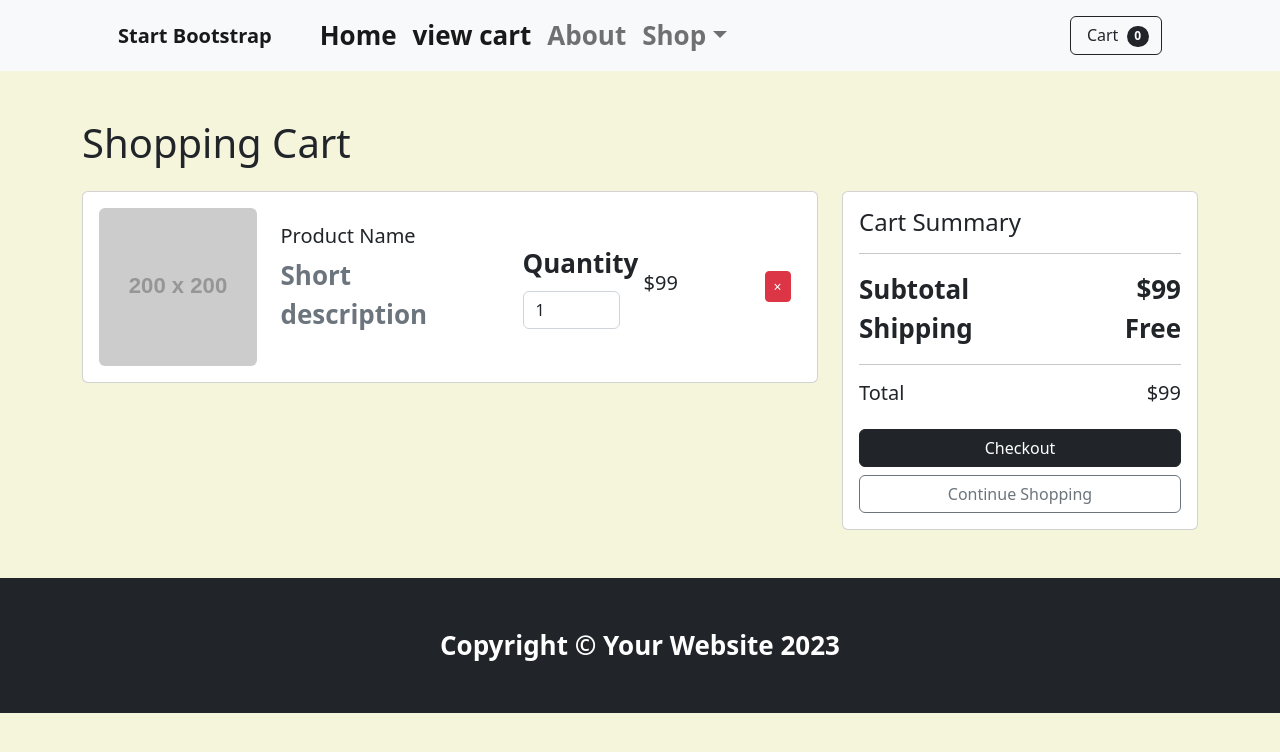
After one commit to katy24f234-sudo/django-test, a Django app: page /testapp/cart/ in a window 1280 px wide. The commit adds this page. Shown: the top 752 px of the page. Run offline with Django 5.2, Linux system fonts and the light colour scheme; grey boxes labelled with a size stand in for pictures from a placeholder-image service; some libraries are stand-ins or nearby versions.

Commit message:
added cart template

```diff
--- a/testproject/templates/navbar.html
+++ b/testproject/templates/navbar.html
@@ -10,6 +10,7 @@
                 <div class="collapse navbar-collapse" id="navbarSupportedContent">
                     <ul class="navbar-nav me-auto mb-2 mb-lg-0 ms-lg-4">
                         <li class="nav-item"><a class="nav-link active" aria-current="page" href="{% url 'home' %}">Home</a></li>
+                        <li class="nav-item"><a class="nav-link active" aria-current="page" href="{% url 'cart' %}">view cart</a></li>
                         <li class="nav-item"><a class="nav-link" href="#!">About</a></li>
                         <li class="nav-item dropdown">
                             <a class="nav-link dropdown-toggle" id="navbarDropdown" href="#" role="button" data-bs-toggle="dropdown" aria-expanded="false">Shop</a>
--- /dev/null
+++ b/testproject/testapp/templates/testapp/cart.html
@@ -0,0 +1,166 @@
+{% extends "shopbase.html" %}
+
+{% block title %}
+Cart
+{% endblock %}
+
+{% block content %}
+
+<div class="container py-5">
+
+    <h1 class="mb-4">Shopping Cart</h1>
+
+    <div class="row">
+
+        <!-- Cart items -->
+        <div class="col-lg-8">
+
+            <div class="card mb-3">
+
+                <div class="card-body">
+
+                    <div class="row align-items-center">
+
+                        <div class="col-md-3">
+                            <img src="https://dummyimage.com/200x200/dee2e6/6c757d.jpg"
+                                 class="img-fluid rounded"
+                                 alt="Product">
+                        </div>
+
+
+                        <div class="col-md-4">
+
+                            <h5 class="card-title">
+                                Product Name
+                            </h5>
+
+                            <p class="text-muted">
+                                Short description
+                            </p>
+
+                        </div>
+
+
+                        <div class="col-md-2">
+
+                            <label class="form-label">
+                                Quantity
+                            </label>
+
+                            <input type="number"
+                                   class="form-control"
+                                   value="1"
+                                   min="1">
+
+                        </div>
+
+
+                        <div class="col-md-2">
+
+                            <h5>
+                                $99
+                            </h5>
+
+                        </div>
+
+
+                        <div class="col-md-1">
+
+                            <button class="btn btn-danger btn-sm">
+                                ×
+                            </button>
+
+                        </div>
+
+                    </div>
+
+                </div>
+
+            </div>
+
+
+            <!-- Duplicate this card for more products -->
+
+
+        </div>
+
+
+        <!-- Summary -->
+        <div class="col-lg-4">
+
+            <div class="card">
+
+                <div class="card-body">
+
+                    <h4 class="card-title">
+                        Cart Summary
+                    </h4>
+
+
+                    <hr>
+
+
+                    <div class="d-flex justify-content-between">
+
+                        <span>
+                            Subtotal
+                        </span>
+
+                        <span>
+                            $99
+                        </span>
+
+                    </div>
+
+
+                    <div class="d-flex justify-content-between">
+
+                        <span>
+                            Shipping
+                        </span>
+
+                        <span>
+                            Free
+                        </span>
+
+                    </div>
+
+
+                    <hr>
+
+
+                    <div class="d-flex justify-content-between">
+
+                        <h5>
+                            Total
+                        </h5>
+
+                        <h5>
+                            $99
+                        </h5>
+
+                    </div>
+
+
+                    <button class="btn btn-dark w-100 mt-3">
+                        Checkout
+                    </button>
+
+
+                    <a href="#" class="btn btn-outline-secondary w-100 mt-2">
+                        Continue Shopping
+                    </a>
+
+
+                </div>
+
+            </div>
+
+        </div>
+
+
+    </div>
+
+</div>
+
+{% endblock %}
--- a/testproject/testapp/urls.py
+++ b/testproject/testapp/urls.py
@@ -3,5 +3,6 @@ from . import views
 
 urlpatterns = [
     path('all/',views.all_tabs),
-    path('',views.home,name='home')
+    path('',views.home,name='home'),
+    path('cart/',views.cart,name='cart')
 ]
--- a/testproject/testapp/views.py
+++ b/testproject/testapp/views.py
@@ -5,3 +5,6 @@ def all_tabs(request):
 
 def home(request):
     return render(request,'testapp/home.html')
+
+def cart(request):
+    return render(request,'testapp/cart.html')
```
